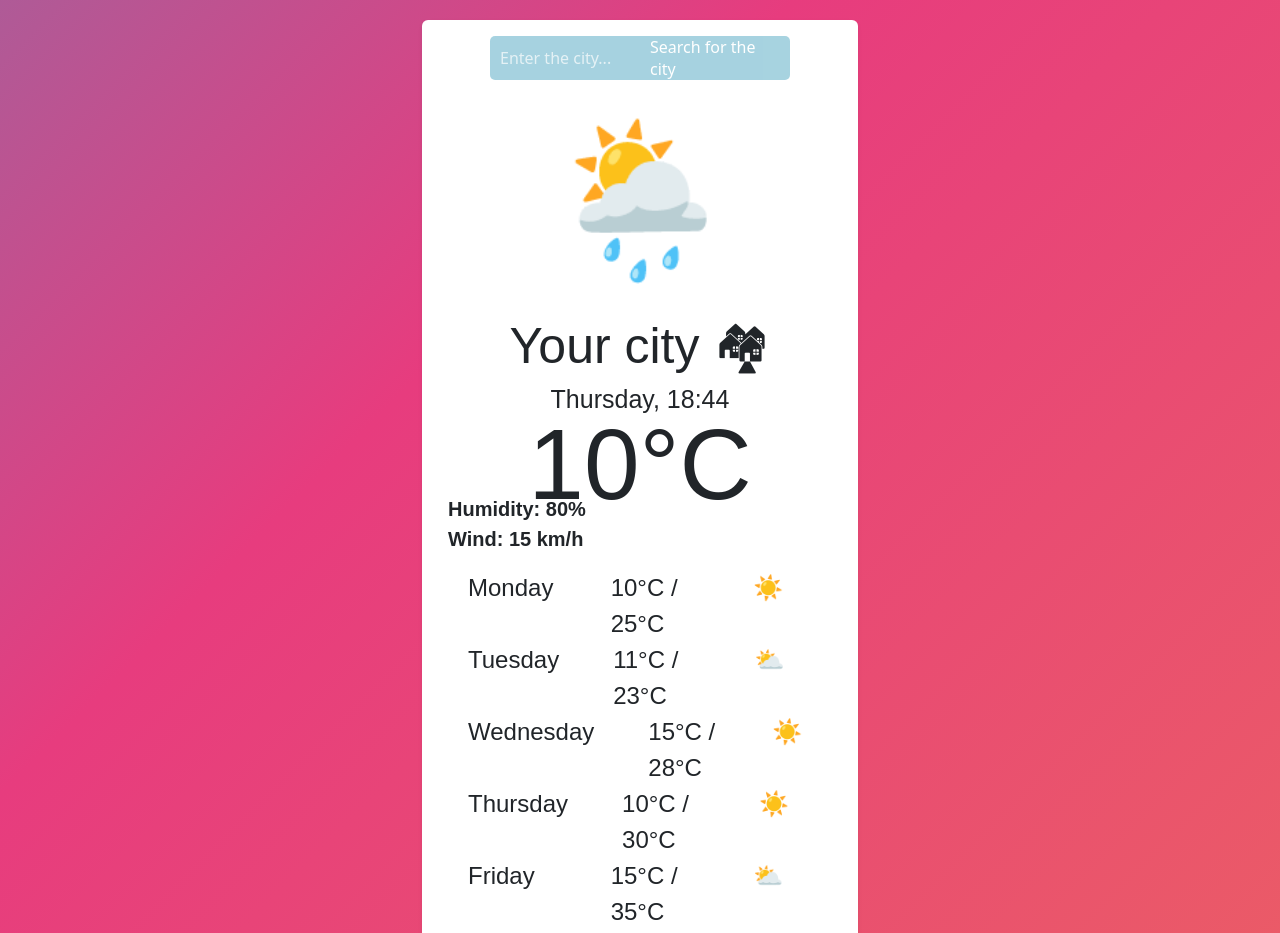
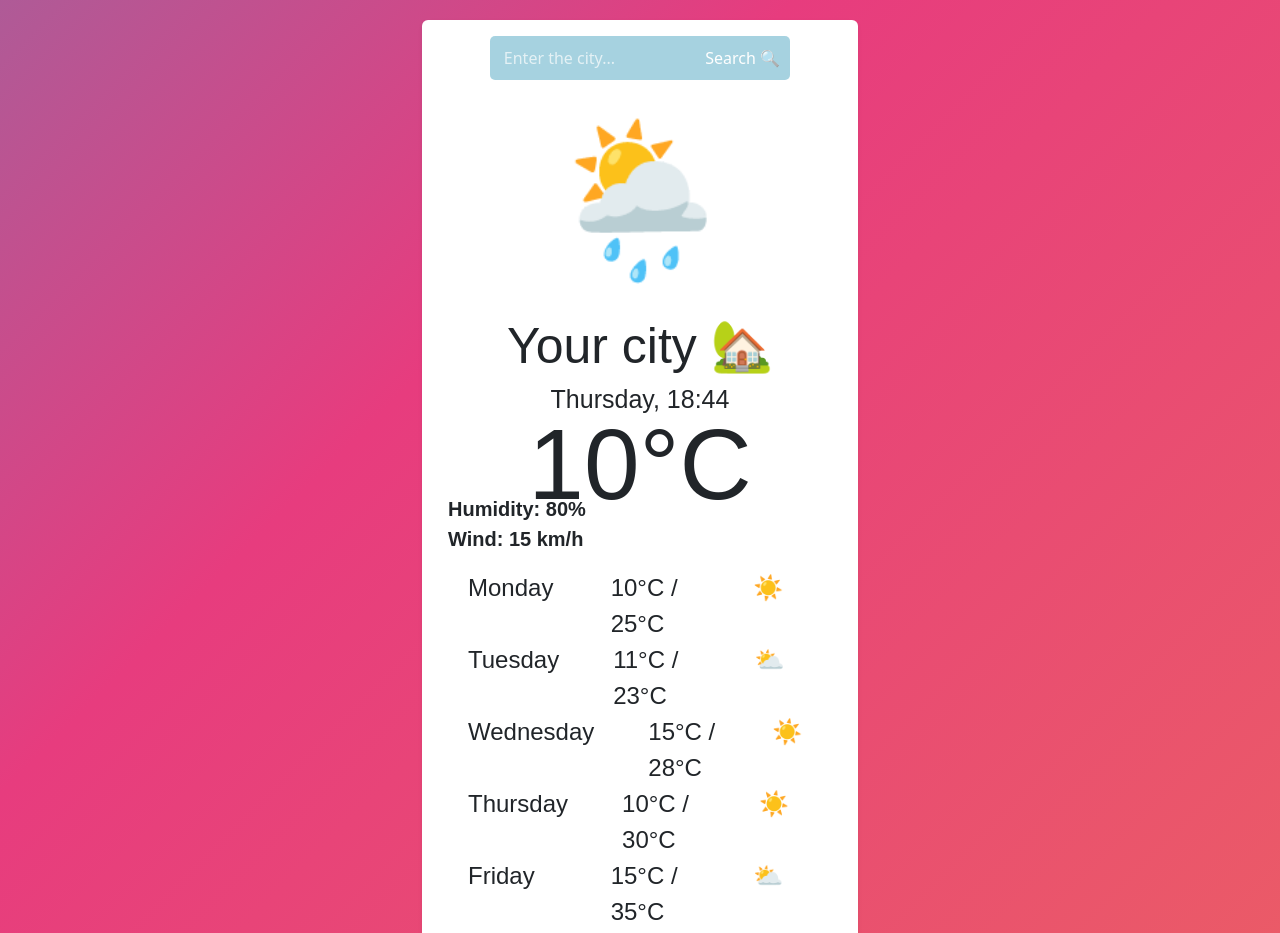
Before and after one commit to a-matchuk/weather-project, a website built with Parcel: page index.html in a window 1280 px wide. Shown: the top 933 px of the page. Built offline with nearby package versions, Linux system fonts and the light colour scheme; a web font is replaced by a local one.

Commit message:
Seatch updates

```diff
--- a/index.html
+++ b/index.html
@@ -24,12 +24,12 @@
       <div class="shadow-sm p-3 mb-5 bg-body rounded">
         <form id="citySearch">
           <input type="search" id="query" placeholder="Enter the city..." />
-          <input type="submit" value="Search for the city" />
+          <input type="submit" value="    Search 🔍" />
         </form>
         <br />
         <h1>🌦</h1>
         <br />
-        <h2>Your city 🏘</h2>
+        <h2>Your city 🏡</h2>
         <h3>Current day and time</h3>
         <h4>10°C</h4>
         <p class="humidity">Humidity: 80%</p>
--- a/src/styles.css
+++ b/src/styles.css
@@ -41,6 +41,7 @@ input {
   height: 100%;
   width: 100%;
   padding: 6px 10px;
+  text-align: right;
 }
 ::placeholder {
   color: rgb(255, 255, 255);
```
